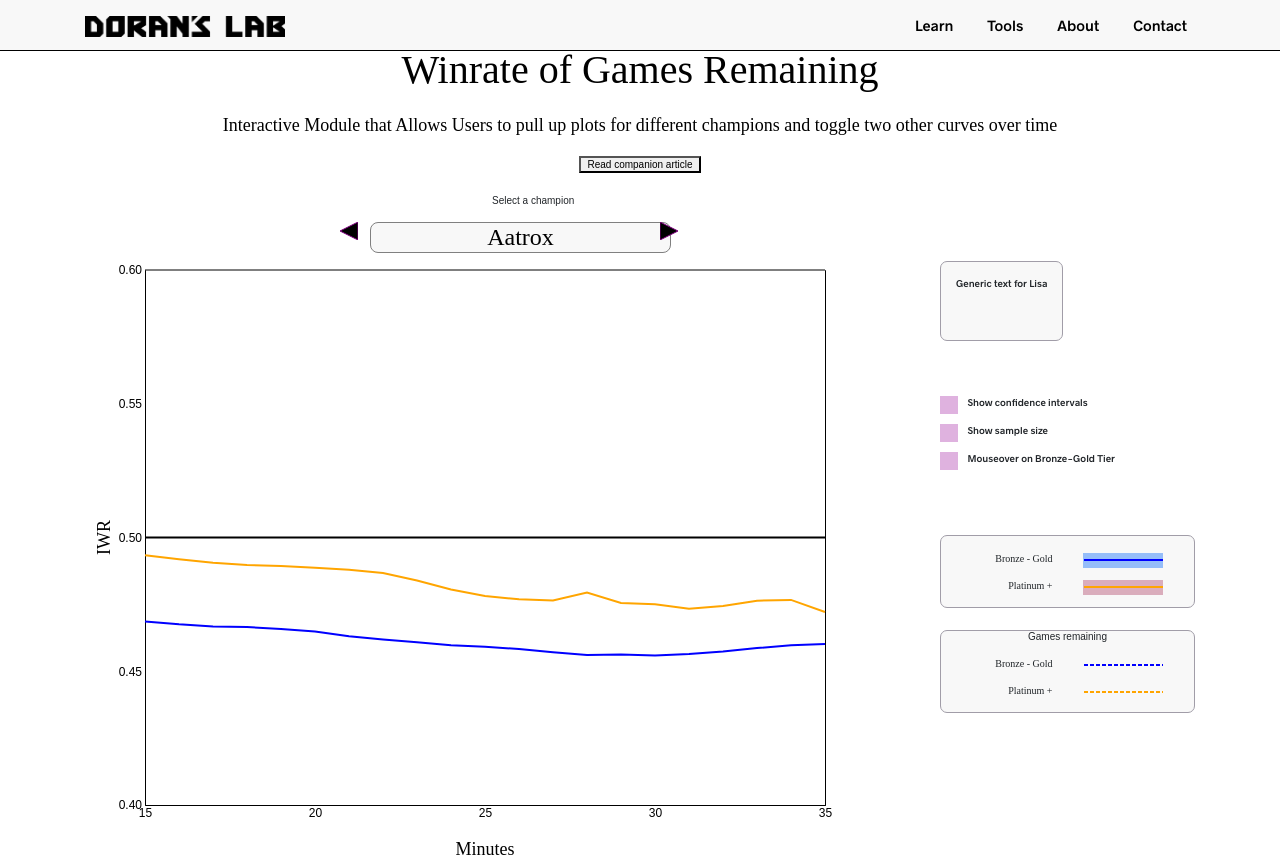
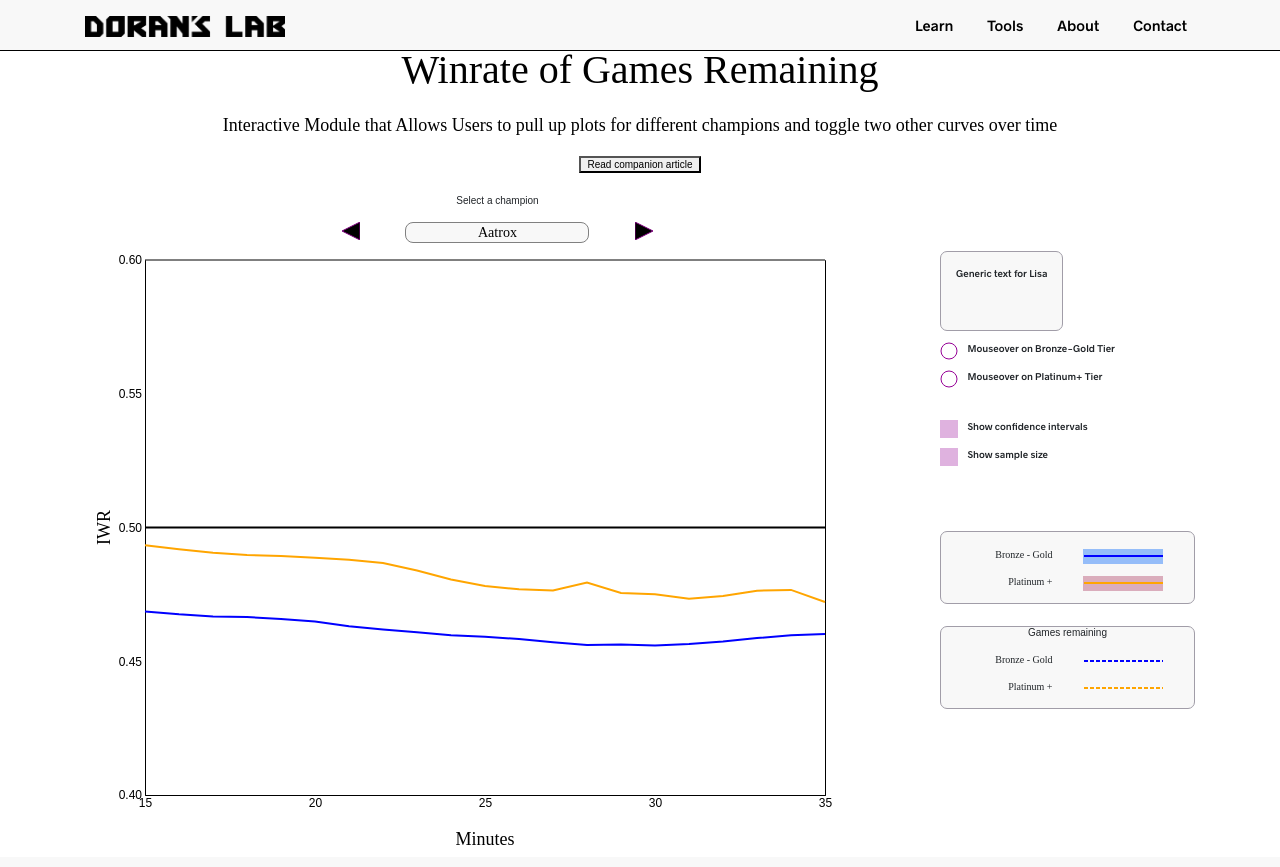
Before and after one commit to TrellixVulnTeam/winrate_I0CT, a Flask app: page / in a window 1280 px wide. After the commit the page ends 845 px from the top, so only its background shows below. Run offline with Flask 2, Linux system fonts and the light colour scheme; some libraries are stand-ins or nearby versions; some web fonts are replaced.

Commit message:
Radio buttons

```diff
--- a/app.py
+++ b/app.py
@@ -15,7 +15,7 @@ def index():
 def mobile():
 	return render_template("winrate-mobile.html")
 
-@app.route("/test", methods=["POST"])
+
 @cross_origin(origin="*")
 def test():
 	if request.method == "POST":
--- a/static/winrate-mobile.css
+++ b/static/winrate-mobile.css
@@ -87,7 +87,7 @@ input.current-champion {
   border-left: 0px;
   border-right: 0px;
   color: black;
-  font-size: 14px;
+  font-size: 2.4vw;
   border: 1px solid grey;
   border-radius: 8px;
 }
--- a/static/winrate.css
+++ b/static/winrate.css
@@ -81,12 +81,15 @@ body {
 input.current-champion {
   background: #f8f8f8;
   font-family: radnika-bold;
-  border-bottom: 0px;
-  border-top: 0px;
-  border-left: 0px;
-  border-right: 0px;
   color: black;
-  font-size: 24px;
+  font-size: 1.1vw;
   border: 1px solid grey;
   border-radius: 8px;
+  display: block;
+  margin: 0 auto;
+  float: center;
 }
+
+div.awesomplete {
+  text-align: center !important;
+}
--- a/static/winrate.js
+++ b/static/winrate.js
@@ -39,18 +39,23 @@ function updateSampleSize() {
   somethingChanged();
 }
 
-function toggleMouseoverTier() {
-  if (Window.bronzeGoldMouseover) {
-    Window.bronzeGoldMouseover = false;
-    d3.selectAll("#which-tier-to-toggle-mouseover").style("fill", "rgba(150, 0, 150, .3)");
-  }
-  else {
-    Window.bronzeGoldMouseover = true;
-    d3.selectAll("#which-tier-to-toggle-mouseover").style("fill", "rgba(150, 0, 150, 1)");
-  }
+function bronzeGoldMouseover() {
+  // Tick self
+  d3.selectAll("#bronze-gold-mouseover").style("fill", "rgba(150, 0, 150, 1)");
+  // Untick other
+  d3.selectAll("#platinum-plus-mouseover").style("fill", "rgba(150, 0, 150, 0)");
+  Window.bronzeGoldMouseover = true;
   somethingChanged();
 }
 
+function platinumPlusMouseover() {
+  // Tick self
+  d3.selectAll("#bronze-gold-mouseover").style("fill", "rgba(150, 0, 150, 0)");
+  // Untick other
+  d3.selectAll("#platinum-plus-mouseover").style("fill", "rgba(150, 0, 150, 1)");
+  Window.bronzeGoldMouseover = false;
+  somethingChanged();
+}
 
 
 
@@ -379,15 +384,31 @@ function somethingChanged() {
     .attr("r", 0)
     .attr("cx", x(15))
     .attr("cy", y(0.5))
-    .attr("stroke", "blue")
-    .attr("fill", "blue");
+
 
   var hoverdotsamplesize = g.append("g")
     .append("circle")
     .attr("r", 0)
     .attr("cx", x(15))
     .attr("cy", y(0.5))
-    .attr("stroke", "blue");
+
+
+  if (Window.bronzeGoldMouseover) {
+    hoverdotwinrate
+    .attr("stroke", "blue")
+    .attr("fill", "blue");
+    hoverdotsamplesize
+      .attr("stroke", "blue")
+      .attr("fill", "blue");
+  }
+  else {
+    hoverdotwinrate
+    .attr("stroke", "orange")
+    .style("fill", "orange");
+    hoverdotsamplesize
+      .attr("stroke", "orange")
+      .style("fill", "orange");
+  }
 
 
 
--- a/templates/winrate.html
+++ b/templates/winrate.html
@@ -77,9 +77,9 @@
       <div class="col-9 champ-switcher">
         <div id="champ-switcher">
           <div class="row">
-            <div class="col-5"></div>
-            <div class="col-3" style="text-align: center;">
-              <p style="float: center;">Select a champion</p>
+            <div class="col-4"></div>
+            <div class="col-4" style="text-align: center;">
+              <p style="text-align: : center;">Select a champion</p>
             </div>
             <div class="col-4"></div>
           </div>
@@ -87,9 +87,8 @@
           <div class="row">
             <div class="col-3"></div>
 
-            <div class="col-1">
-              <!-- <button onclick="previousChampion();" style="float: right;"><p>Hey</p></button> -->
-              <svg width="18" height="18" style="float: right; margin-right: -18px;">
+            <div class="col-1" style="text-align: center;">
+              <svg width="18" height="18" style="display: block; margin: auto; margin-right: -20px;">
                 <g>
                   <polygon points="18,0 18,18 0,9" class="champ-select-arrows" id="left-arrow" onclick="previousChampion();"/>
                   <rect class="btn" x="0" y="0" width="18" height="18" onclick="previousChampion();" style="fill: rgba(0,0,0,0);"></rect>
@@ -97,12 +96,12 @@
               </svg>
             </div>
 
-            <div class="col-4">
+            <div class="col-4" style="text-align: center;">
               <input id="myinput" class="current-champion" value="Aatrox" style="text-align: center; float: center;"/>
             </div>
 
             <div class="col-1">
-              <svg width="18" height="18" style="float: right; margin-right: 18px;">
+              <svg width="18" height="18" style="display: block; margin: auto; margin-left: -20px !important;">
                 <g>
                   <polygon points="0,0 0,18 18,9" class="champ-select-arrows" id="right-arrow"onclick="previousChampion();"/>
                   <rect class="btn" x="0" y="0" width="18" height="18" onclick="nextChampion();" style="fill: rgba(0,0,0,0);"></rect>
@@ -137,7 +136,41 @@
             </div>
         </div>
 
-        <br><br><br><br><br>
+        <br>
+
+        <div class="row">
+          <div class="col-2">
+          <div class="checkbox">
+            <svg width="18" height="18">
+              <g>
+                <!-- <rect id="bronze-gold-mouseover" class="btn" x="0" y="0" width="18" height="18" onclick="bronzeGoldMouseover();" style="fill: rgba(150,0,150,.3);"></rect> -->
+                <circle id="bronze-gold-mouseover" cx="9" cy="9" r="8" onclick="bronzeGoldMouseover();" style="fill: rgba(150,0,150,0); stroke: rgba(150,0,150, 1);"></circle>
+              </g>
+            </svg>
+          </div>
+        </div>
+        <div class="col-10">
+          <p class="radio-labels">Mouseover on Bronze-Gold Tier</p>
+        </div>
+      </div>
+
+      <div class="row">
+          <div class="col-2">
+          <div class="checkbox">
+            <svg width="18" height="18">
+              <g>
+                <!-- <rect id="platinum-plus-mouseover" class="btn" x="0" y="0" width="18" height="18" onclick="platinumPlusMouseover();" style="fill: rgba(150,0,150,.3);"></rect> -->
+                <circle id="platinum-plus-mouseover" cx="9" cy="9" r="8" onclick="platinumPlusMouseover();" style="fill: rgba(150,0,150,0); stroke: rgba(150,0,150, 1);"></circle>
+              </g>
+            </svg>
+          </div>
+        </div>
+        <div class="col-10">
+          <p class="radio-labels">Mouseover on Platinum+ Tier</p>
+        </div>
+      </div>
+
+      <br><br>
 
         <div class="row">
           <div class="col-2">
@@ -167,21 +200,6 @@
         </div>
         <div class="col-10">
           <p class="radio-labels">Show sample size</p>
-        </div>
-      </div>
-
-      <div class="row">
-          <div class="col-2">
-          <div class="checkbox">
-            <svg width="18" height="18">
-              <g>
-                <rect id="which-tier-to-toggle-mouseover" class="btn" x="0" y="0" width="18" height="18" onclick="toggleMouseoverTier();" style="fill: rgba(150,0,150,.3);"></rect>
-              </g>
-            </svg>
-          </div>
-        </div>
-        <div class="col-10">
-          <p class="radio-labels">Mouseover on Bronze-Gold Tier</p>
         </div>
       </div>
 
```
Also changed, not shown: static/winrate_mobile.js (+23 -23 lines), templates/winrate-mobile.html (+12 -15 lines).
